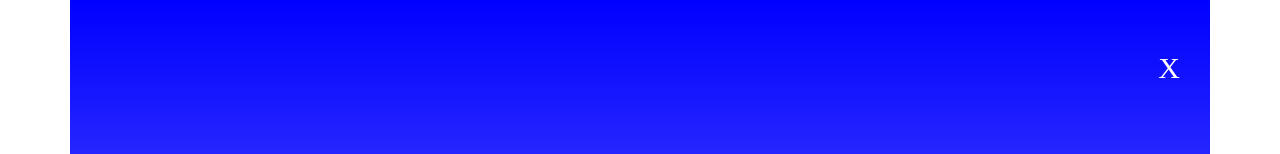
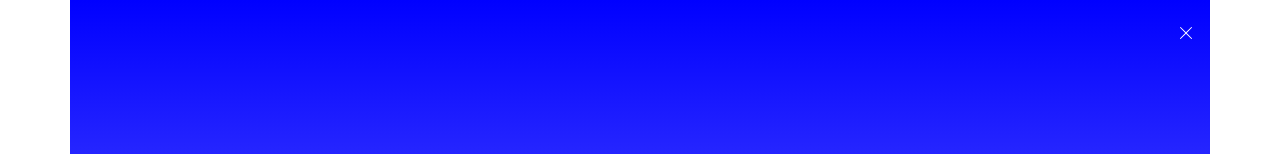
Before and after one commit to Dar-Blockchain/Hero, a React (Create React App) app in the folder hero-fronend/: page /forum in a window 1280 px wide. Shown: the top 154 px of the page. Built offline with nearby package versions, Linux system fonts and the light colour scheme.

Commit message:
fix close button

```diff
--- a/hero-fronend/src/Components/pledgeForum/PledgeForum.jsx
+++ b/hero-fronend/src/Components/pledgeForum/PledgeForum.jsx
@@ -89,7 +89,12 @@ const PledgeForum = () => {
 
   return (
     <div className='pledgeForum container d-flex flex-column px-4 py-5 justify-content-center'>
-      <button onClick={handleClose} className="closebtn align-self-end" >X</button>
+      <button onClick={handleClose} className="closebtn align-self-end" >
+        <svg xmlns="http://www.w3.org/2000/svg" width="16" height="16" fill="currentColor" class="bi bi-x-lg" viewBox="0 0 16 16">
+          <path d="M2.146 2.854a.5.5 0 1 1 .708-.708L8 7.293l5.146-5.147a.5.5 0 0 1 .708.708L8.707 8l5.147 5.146a.5.5 0 0 1-.708.708L8 8.707l-5.146 5.147a.5.5 0 0 1-.708-.708L7.293 8 2.146 2.854Z"/>
+        </svg>
+      </button>
+
 
       {forum === 0 &&
       (<div className="d-flex flex-column justify-content-center align-items-center my-auto ">
--- a/hero-fronend/src/Components/pledgeForum/pledgeForum.css
+++ b/hero-fronend/src/Components/pledgeForum/pledgeForum.css
@@ -1,6 +1,8 @@
 .pledgeForum {
     background: linear-gradient(180deg, #0000FF 0%, #FFFFFF 131.8%);
     min-height: 100vh;
+    justify-content: flex-start!important;
+    padding: 10px!important;
 }
 .pledgeForum ::placeholder {
     /* Chrome, Firefox, Opera, Safari 10.1+ */
```
